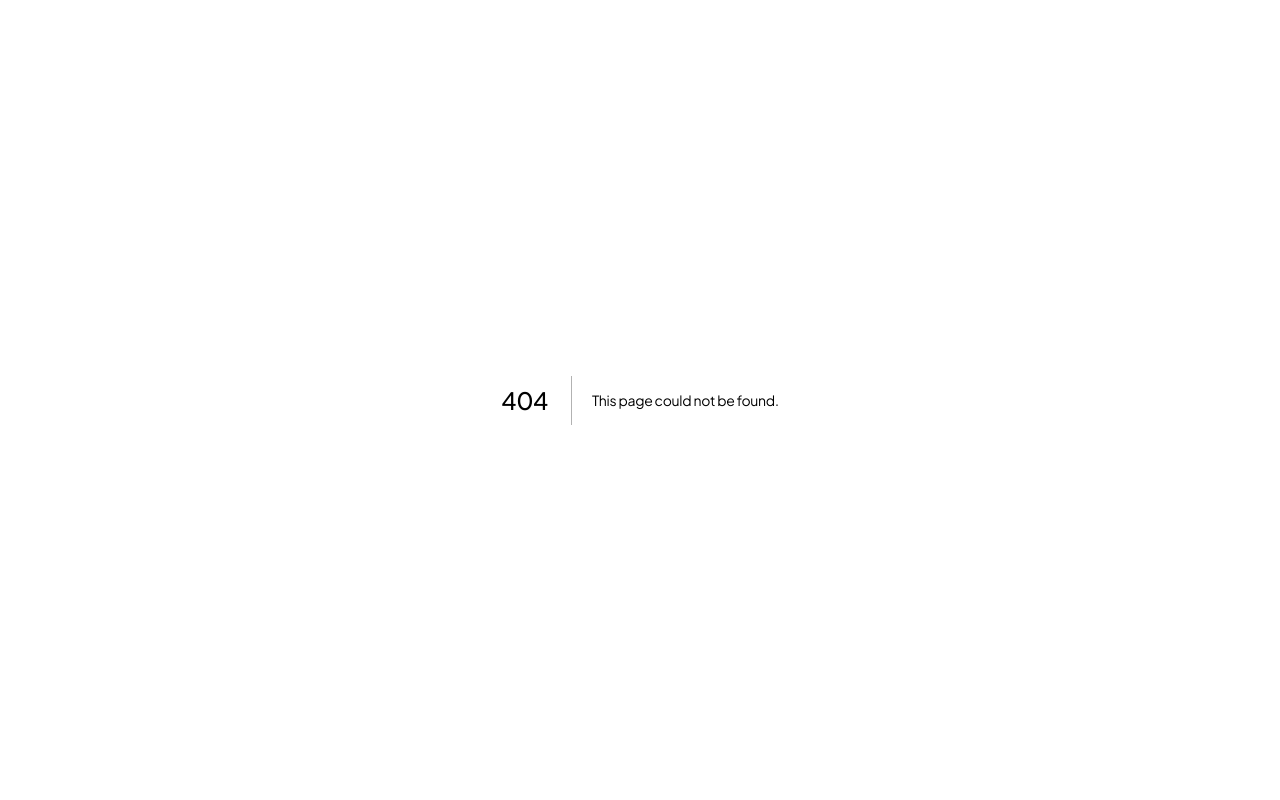
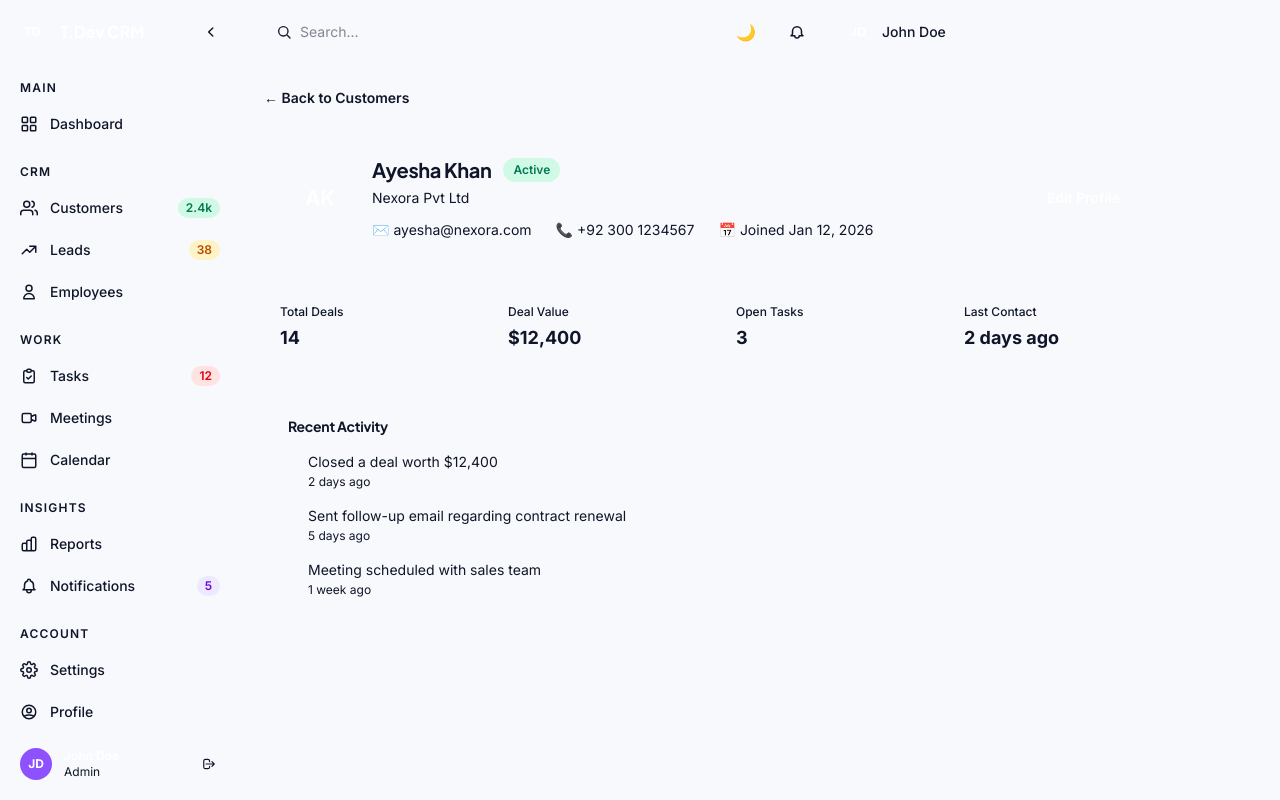
Before and after one commit to TahirHameed106/CRM_Internship_Task3, a Next.js app: page /dashboard/customers/1 in a window 1280 px wide. Before the commit this address had no page. Built offline with nearby package versions, Linux system fonts and the light colour scheme.

Commit message:
The customer for the dynamic experience going for the [id] a hardcoated routes for the given customers

```diff
--- /dev/null
+++ b/src/app/dashboard/customers/[id]/page.jsx
@@ -0,0 +1,80 @@
+'use client';
+// src/app/dashboard/customers/[id]/page.jsx
+
+import { use } from 'react';
+import Link from 'next/link';
+import { customers, statusColor } from '@/data/dummy';
+
+export default function CustomerProfilePage({ params }) {
+  const { id } = use(params);
+  const customer = customers.find((c) => String(c.id) === String(id)) || customers[0];
+
+  const stats = [
+    { label: 'Total Deals', value: '14' },
+    { label: 'Deal Value', value: customer.value },
+    { label: 'Open Tasks', value: '3' },
+    { label: 'Last Contact', value: '2 days ago' },
+  ];
+
+  const activity = [
+    { text: 'Closed a deal worth ' + customer.value, time: '2 days ago' },
+    { text: 'Sent follow-up email regarding contract renewal', time: '5 days ago' },
+    { text: 'Meeting scheduled with sales team', time: '1 week ago' },
+  ];
+
+  return (
+    <div className="flex flex-col gap-6 max-w-4xl">
+      <Link href="/dashboard/customers" className="text-sm font-semibold w-fit" style={{ color: 'var(--color-accent)' }}>
+        ← Back to Customers
+      </Link>
+
+      {/* Profile header card */}
+      <div className="p-6 rounded-2xl flex flex-col sm:flex-row sm:items-center gap-5" style={{ background: 'var(--color-bg-card)', border: '1px solid var(--color-border)' }}>
+        <div className="w-16 h-16 rounded-full flex items-center justify-center text-white text-xl font-bold shrink-0" style={{ background: 'var(--color-accent)' }}>
+          {customer.avatar}
+        </div>
+        <div className="flex-1 min-w-0">
+          <div className="flex items-center gap-3 flex-wrap">
+            <h1 className="text-xl font-bold" style={{ color: 'var(--color-text)', fontFamily: 'Plus Jakarta Sans, sans-serif' }}>{customer.name}</h1>
+            <span className={`text-xs font-semibold px-2.5 py-1 rounded-full ${statusColor[customer.status]}`}>{customer.status}</span>
+          </div>
+          <p className="text-sm mt-1" style={{ color: 'var(--color-text-muted)' }}>{customer.company}</p>
+          <div className="flex flex-wrap gap-x-6 gap-y-1 mt-3 text-sm" style={{ color: 'var(--color-text-muted)' }}>
+            <span>✉️ {customer.email}</span>
+            <span>📞 {customer.phone}</span>
+            <span>📅 Joined {customer.joined}</span>
+          </div>
+        </div>
+        <button className="px-4 py-2.5 rounded-xl text-sm font-semibold text-white h-fit" style={{ background: 'var(--color-accent)' }}>
+          Edit Profile
+        </button>
+      </div>
+
+      {/* Stats */}
+      <div className="grid grid-cols-2 sm:grid-cols-4 gap-4">
+        {stats.map((s) => (
+          <div key={s.label} className="p-4 rounded-2xl" style={{ background: 'var(--color-bg-card)', border: '1px solid var(--color-border)' }}>
+            <p className="text-xs font-medium" style={{ color: 'var(--color-text-soft)' }}>{s.label}</p>
+            <p className="text-lg font-bold mt-1" style={{ color: 'var(--color-text)' }}>{s.value}</p>
+          </div>
+        ))}
+      </div>
+
+      {/* Activity */}
+      <div className="rounded-2xl p-6" style={{ background: 'var(--color-bg-card)', border: '1px solid var(--color-border)' }}>
+        <h2 className="text-sm font-bold mb-4" style={{ color: 'var(--color-text)' }}>Recent Activity</h2>
+        <ul className="flex flex-col gap-4">
+          {activity.map((a, i) => (
+            <li key={i} className="flex items-start gap-3">
+              <span className="w-2 h-2 rounded-full mt-1.5 shrink-0" style={{ background: 'var(--color-accent)' }} />
+              <div>
+                <p className="text-sm" style={{ color: 'var(--color-text)' }}>{a.text}</p>
+                <p className="text-xs mt-0.5" style={{ color: 'var(--color-text-soft)' }}>{a.time}</p>
+              </div>
+            </li>
+          ))}
+        </ul>
+      </div>
+    </div>
+  );
+}
```
